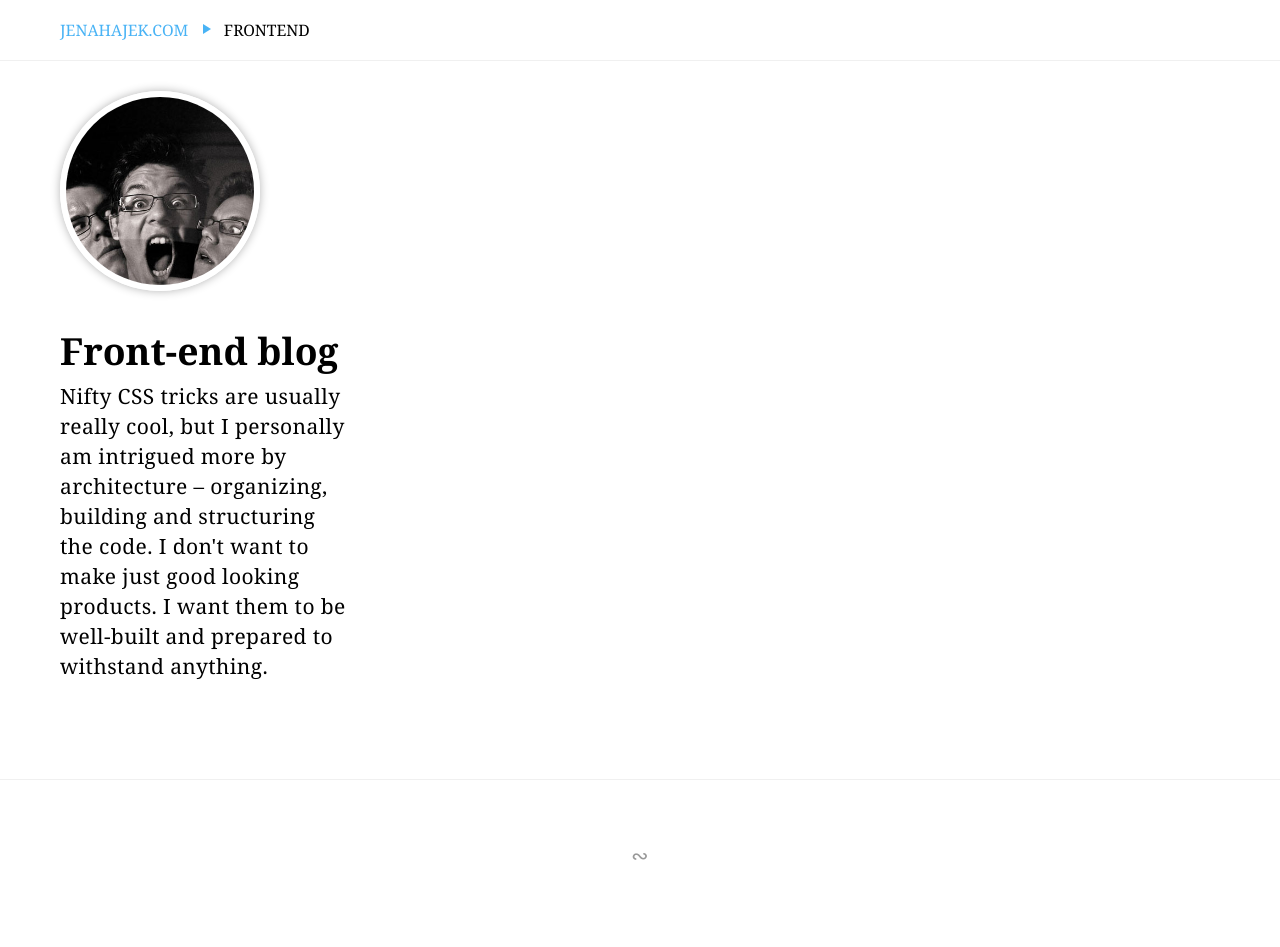
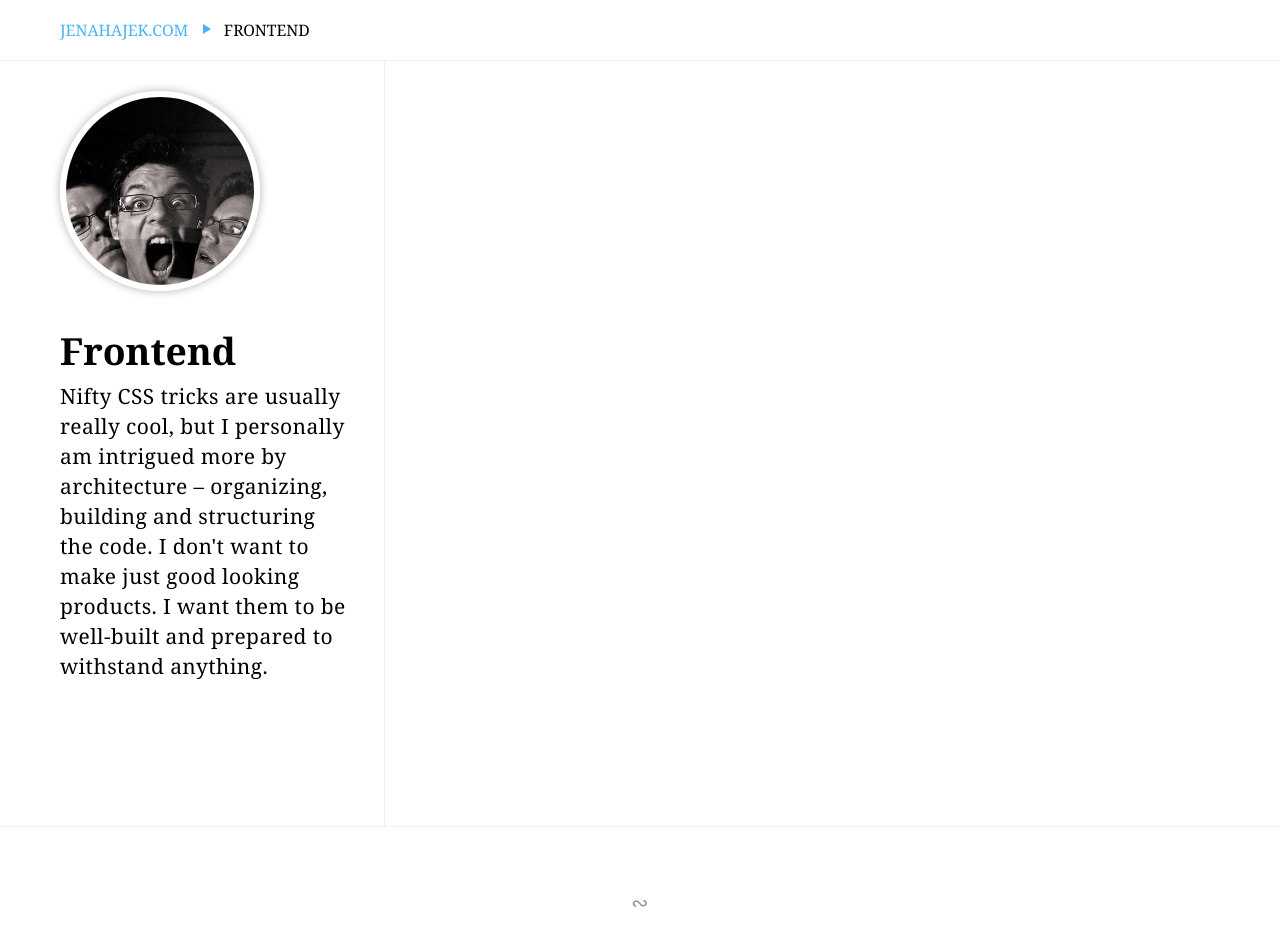
Before and after one commit to jenahajek/jenahajek-jekyll, a Jekyll site: the page built from frontend/index.html, in a window 1280 px wide. Built offline with Jekyll 4.4.1, drawn with Linux system fonts in a browser that asks for light colours; before the commit the page ends 900 px from its top, so only the background shows below that.

Commit message:
Update frontend/index.html

```diff
--- a/frontend/index.html
+++ b/frontend/index.html
@@ -1,36 +1,22 @@
 ---
-layout: default
-# navigation_weight: 1
-title: Front-end blog
-category: frontend
-about: <p>Nifty CSS tricks are usually really cool, but I personally am intrigued more by architecture – organizing, building and structuring the code. I don't want to make just good looking products. I want them to be well-built and prepared to withstand anything.</p>
+layout: index
+navigation_weight: 1
+title: Frontend
+description: <p>Nifty CSS tricks are usually really cool, but I personally am intrigued more by architecture &ndash; organizing, building and structuring the code. I don't want to make just good looking products. I want them to be well-built and prepared to withstand anything.</p>
+avatar: avatar.jpg
 ---
+{% comment %}
+<p>Kódování je radost &ndash; pokud se ovšem nevymyká kontrole. Píšu hlavně o tom, jak pracovat efektivně, předcházet problémům a být na výsledky své práce pyšný.</p>
+{% endcomment %}
 
-<header class="l-sidebar">
-  <div class="l-sidebar__content">
-    <img src="{{site.url}}/assets/avatar.jpg" alt="" class="avatar">
-    <h1 class="section__heading">{{ page.title }}</h1>
-    <p>Nifty CSS tricks are usually really cool, but I personally am intrigued more by architecture – organizing, building and structuring the code. I don't want to make just good looking products. I want them to be well-built and prepared to withstand anything.</p>
-  </div>
-</header>
-
-
-<div class="l-main">
-  <ul class="post-thumbnail__list">
-    {% for post in site.posts%}
-      {% if post.categories contains 'frontend' %}
-    <li class="post-thumbnail">
-      <div class="post-thumbnail__inner">
-        <div class="post">
-          <h3 class="title"><a href="{{ post.url }}">{{ post.title }}</a></h3>
-          <p class="meta">Date: {{ post.date }}</p>
-          <div class="entry">
-            {{ post.content | strip_html | truncatewords: 100 }}
-          </div>
-        </div>
-      </div>
+<ul class="post-list">
+  {% for post in site.posts %}
+  {% if post.categories contains 'cat-frontend' %}
+    <li class="post-list__item">
+      <a class="post-list__link" href="{{ post.url | relative_url }}">
+      <h2 class="post-list__title">{{ post.title | escape }}</h2>
+      </a>
     </li>
-      {% endif %}
-    {% endfor %}
-  </ul>
-</div>
+  {% endif %}
+  {% endfor %}
+</ul>
```
